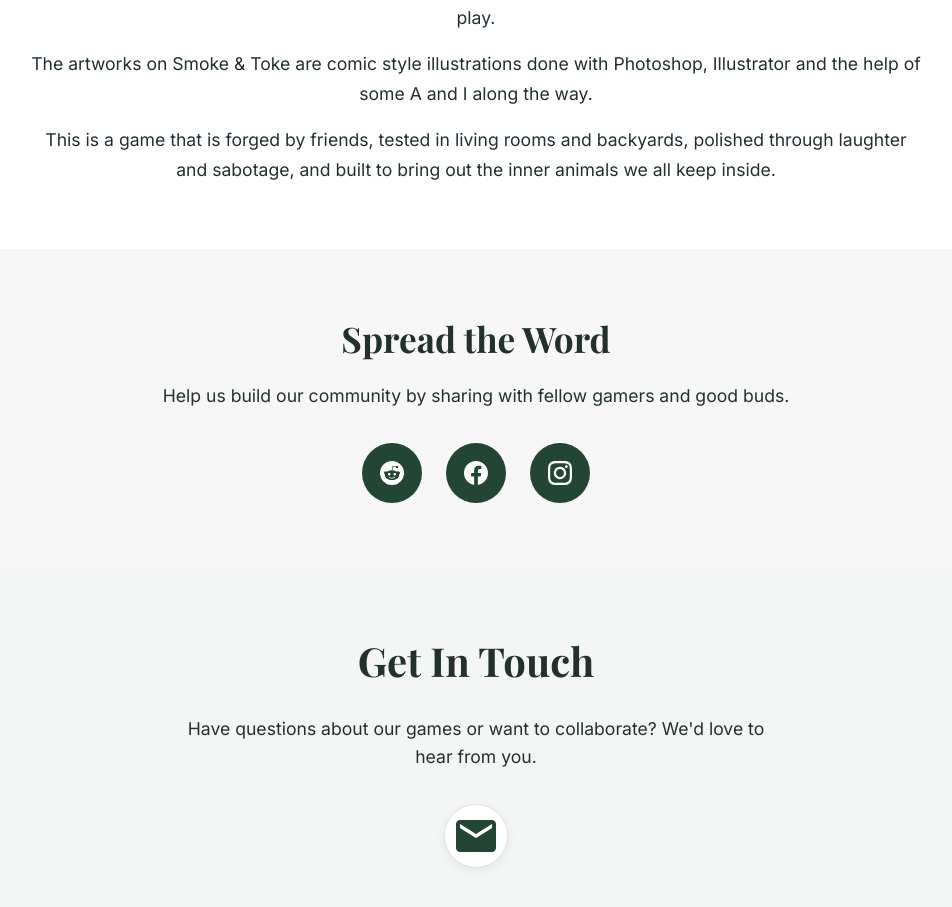
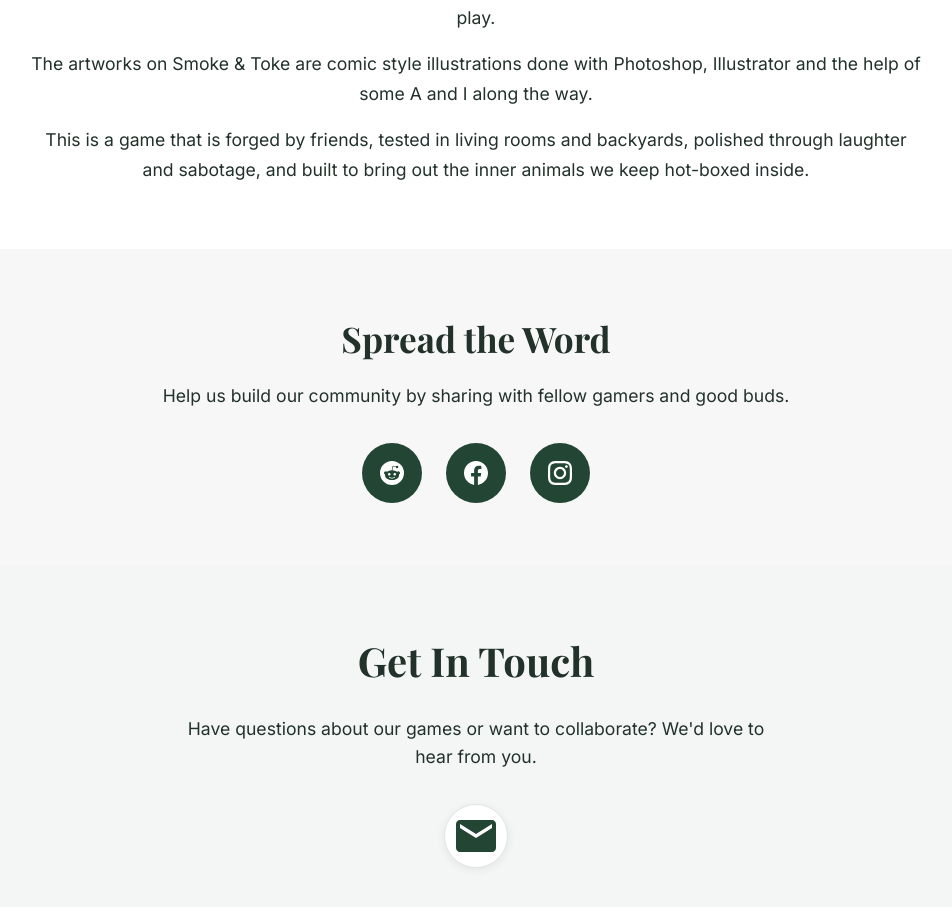
Before and after one commit to Psycadd-Studio/landing, a Next.js app: page / in a window 1280 px wide. Shown: the part 3268-4175 px from the top of the page, without its empty margins (164-1116 px from the left). Built offline with nearby package versions, Linux system fonts and the light colour scheme; a web font is replaced by a local one.

Commit message:
update word in writeup

```diff
--- a/src/app/page.tsx
+++ b/src/app/page.tsx
@@ -329,7 +329,7 @@ export default function Home() {
               The artworks on Smoke & Toke are comic style illustrations done with Photoshop, Illustrator and the help of some A and I along the way.
             </p>
             <p>
-              This is a game that is forged by friends, tested in living rooms and backyards, polished through laughter and sabotage, and built to bring out the inner animals we all keep inside.
+              This is a game that is forged by friends, tested in living rooms and backyards, polished through laughter and sabotage, and built to bring out the inner animals we keep hot-boxed inside.
             </p>
           </div>
         </div>
```
